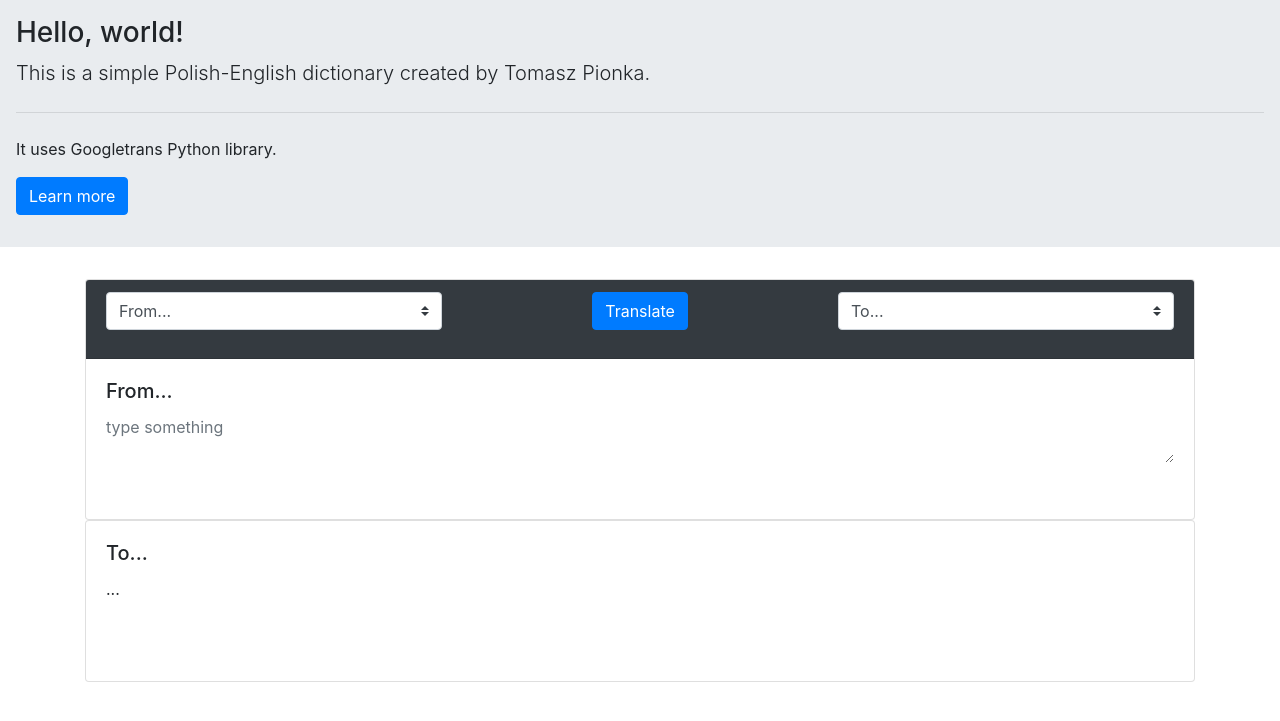
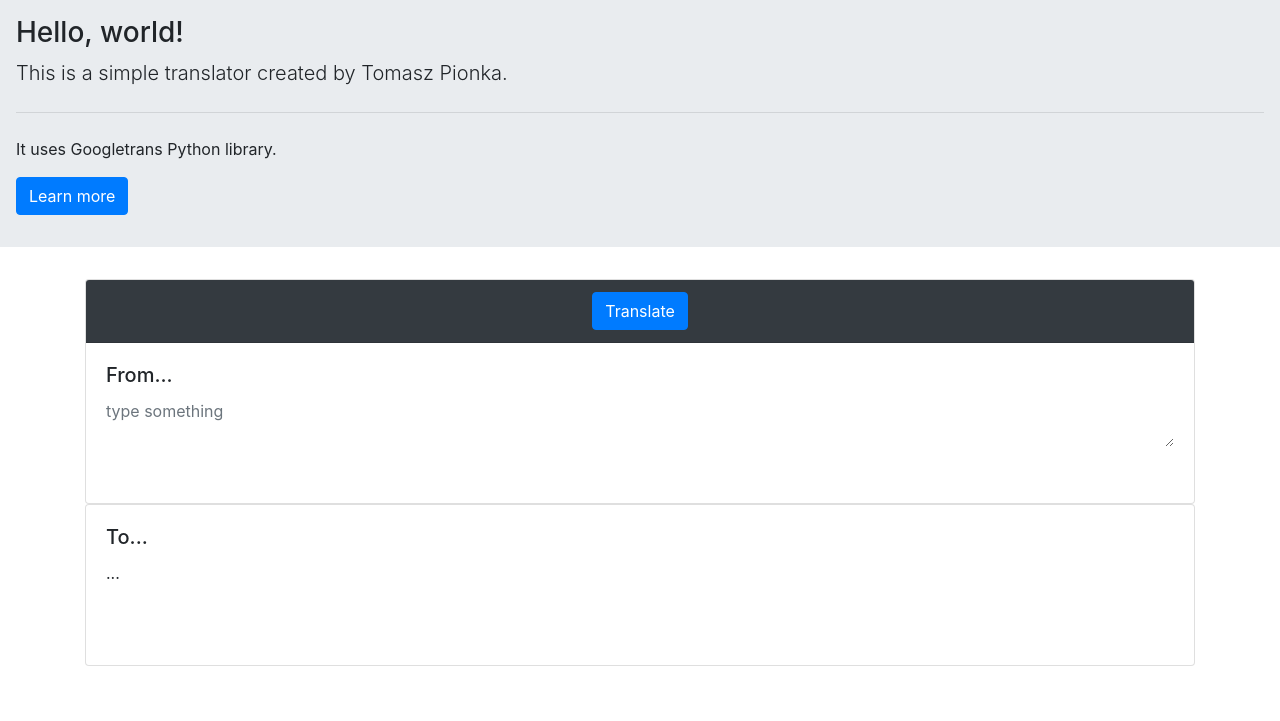
Before and after one commit to tomaszpionka/tp-python, a Flask app: page / in a window 1280 px wide. Shown: the part 56-777 px from the top of the page. Run offline with Flask 2, Linux system fonts and the light colour scheme; some libraries are stand-ins or nearby versions.

Commit message:
delete select

```diff
--- a/app.py
+++ b/app.py
@@ -124,14 +124,10 @@ def home():
         return render_template("home.html", langArray=langArray, toLang=toLang, selectFrom=selectFrom, selectTo=selectTo)
     if request.method == "POST":
         text = request.form["fromLang"]
-        selectFrom = request.form["selectFrom"]
-        selectTo = request.form["selectTo"]
+        selectFrom = "auto"
+        selectTo = "polish"
         fromLang = ""
         toLang = ""
-        if selectFrom == "From...":
-            selectFrom = "auto"
-        if selectTo == "To...":
-            selectTo = "english"
         if len(text) > 0:
             t = trans.translate(text, src=selectFrom, dest=selectTo)
             d = trans.detect(text)
--- a/templates/home.html
+++ b/templates/home.html
@@ -16,7 +16,7 @@
       crossorigin="anonymous"
     />
 
-    <title>tomaszpionka</title>
+    <title>tp-python</title>
   </head>
   <body>
     <nav class="navbar navbar-dark bg-dark">
@@ -26,7 +26,7 @@
     <div class="jumbotron jumbotron-fluid py-3 px-3">
       <h3>Hello, world!</h3>
       <p class="lead">
-        This is a simple Polish-English dictionary created by Tomasz Pionka.
+        This is a simple translator created by Tomasz Pionka.
       </p>
       <hr class="my-4" />
       <p>
@@ -47,30 +47,8 @@
         <div class="card">
           <div class="card-header bg-dark">
             <div class="row">
-              <div class="col">
-                <div class="input-group mb-3">
-                  <select
-                    class="custom-select"
-                    name="selectFrom"
-                    id="inputGroupSelect01"
-                  >
-                    <option selected>{{selectFrom}}</option>
-                  </select>
-                </div>
-              </div>
               <div class="col" style="text-align: center;">
                 <button type="submit" class="btn btn-primary">Translate</button>
-              </div>
-              <div class="col">
-                <div class="input-group mb-3">
-                  <select
-                    class="custom-select"
-                    name="selectTo"
-                    id="inputGroupSelect02"
-                  >
-                    <option selected>{{selectTo}}</option>
-                  </select>
-                </div>
               </div>
             </div>
           </div>
@@ -103,26 +81,7 @@
     </div>
 
     <!-- Optional JavaScript -->
-    <script type="text/javascript">
-      const arr = document.getElementById("langArray").innerText;
-      arr2 = arr.replace(/\(.+?\)/g, "").replace(/[^a-z0-9+]()/gi, " ");
-      console.log(arr2);
-      let langArray = arr2.split("   ");
-      console.log(langArray);
-      let selectBox = document.getElementById("inputGroupSelect01");
-
-      for (let i = 0, l = langArray.length; i < l; i++) {
-        let option = langArray[i];
-        selectBox.options.add(new Option(option, option));
-      }
-
-      let selectBox2 = document.getElementById("inputGroupSelect02");
-
-      for (let i = 0, l = langArray.length; i < l; i++) {
-        let option = langArray[i];
-        selectBox2.options.add(new Option(option, option));
-      }
-    </script>
+    <!-- <script type="text/javascript"></script> -->
     <!-- jQuery first, then Popper.js, then Bootstrap JS -->
     <script
       src="https://code.jquery.com/jquery-3.2.1.slim.min.js"
```
